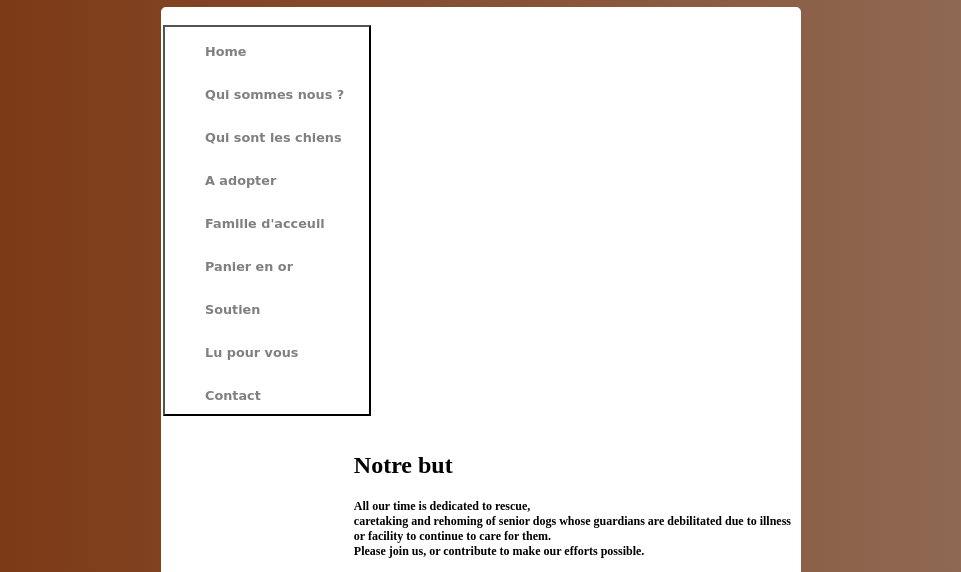
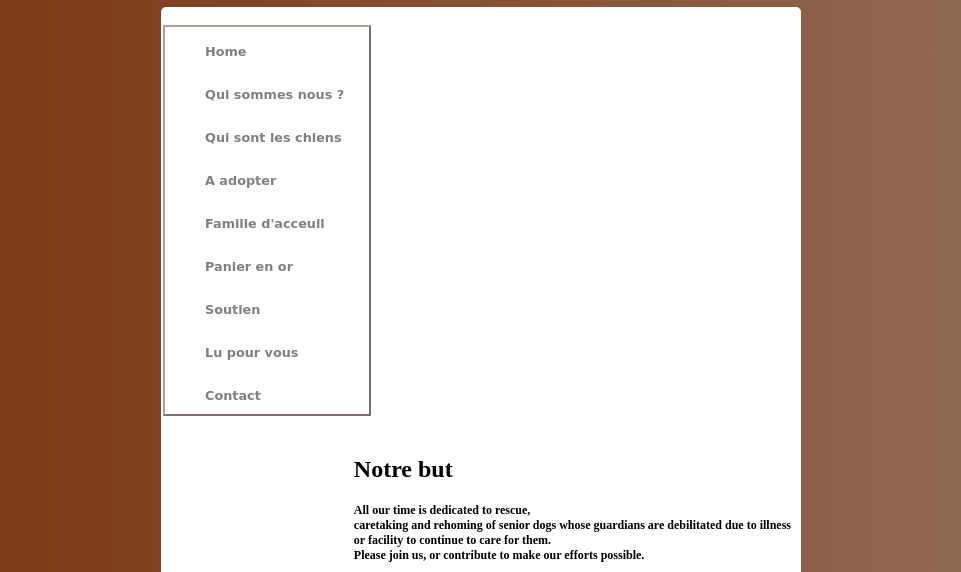
Before and after one commit to medleew/Learning-Environment, a plain HTML site: page 3-exercice-html-basic.md/index.html in a window 1280 px wide. Shown: the part 201-773 px from the top of the page, without its empty margins (159-1120 px from the left). Drawn offline with Linux system fonts and the light colour scheme.

Commit message:
changement de position du block section et navigation du site

```diff
--- a/3-exercice-html-basic.md/style.css
+++ b/3-exercice-html-basic.md/style.css
@@ -57,10 +57,15 @@ header{
   width: 100%;
 }
 
+.navigation_du_site {
+  position: relative;
+  display: inline-block;
+}
+
 .navigation_du_site ul {
   float: left;
   margin-right: 20px;
-  border: 2px outset black;
+  border: 2px outset rgba(146, 112, 93, 0.68);
   padding-right: 25px;
 
 }
@@ -85,6 +90,11 @@ section {
 
   width: 70%;
   float: right;
+  display: inline-block;
+  position absolute;
+
+
+
 }
 
 .english_paragraph {
```
